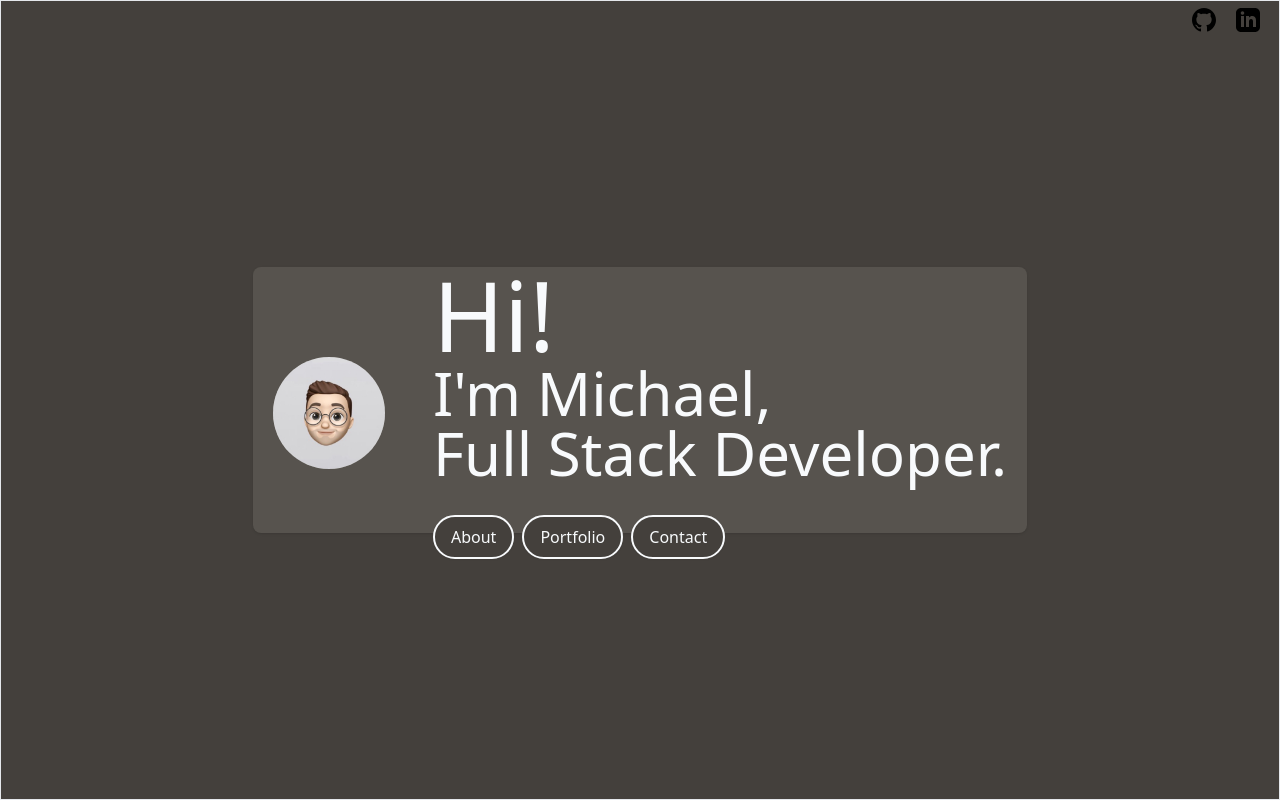
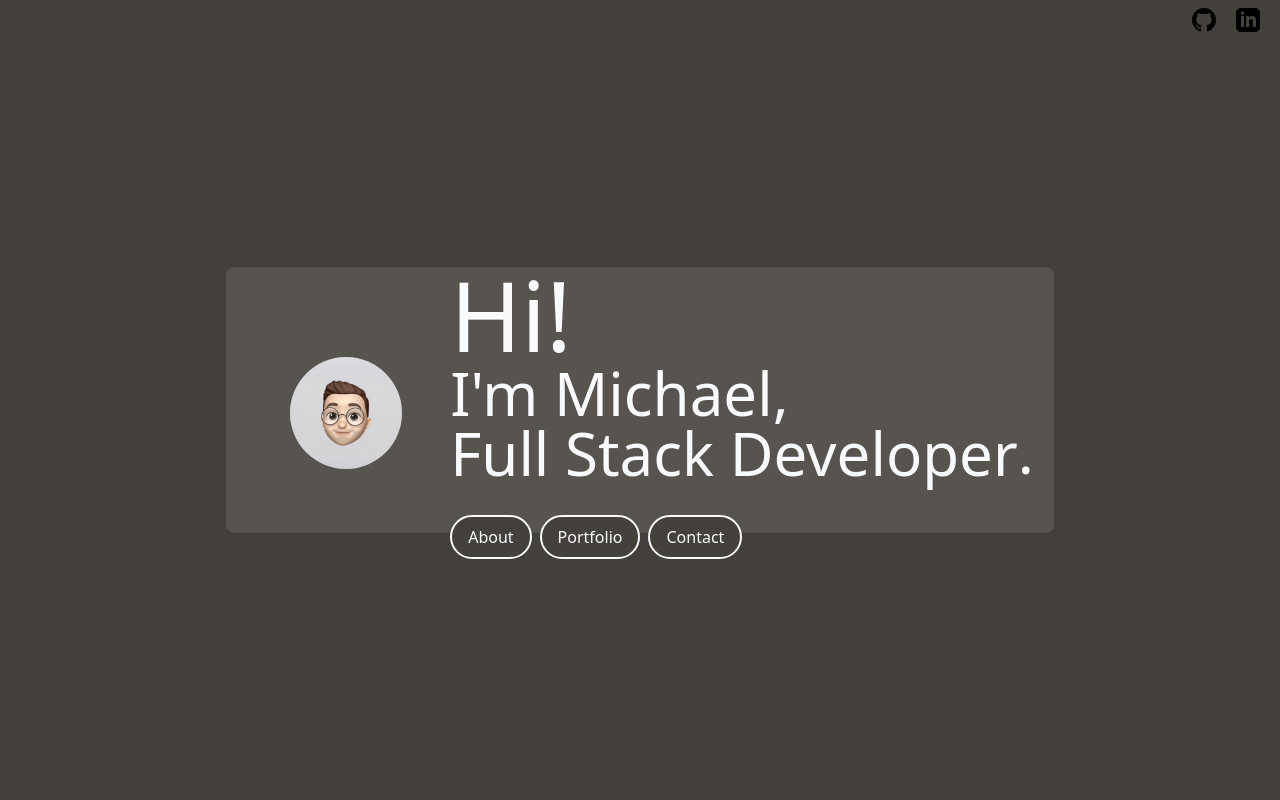
Before and after one commit to abbottmichael96/TS-React-Portfolio-Page, a React (Vite) app: page / in a window 1280 px wide. Built offline with nearby package versions, Linux system fonts and the light colour scheme.

Commit message:
adjusted content

```diff
--- a/index.html
+++ b/index.html
@@ -4,7 +4,8 @@
     <meta charset="UTF-8" />
     <link rel="icon" type="image/svg+xml" href="/vite.svg" />
     <meta name="viewport" content="width=device-width, initial-scale=1.0" />
-    <title>Vite + React + TS</title>
+    <link rel="icon" type="image/png" href="src/assets/favicon-32x32.png">
+    <title>Michael Abbott</title>
   </head>
   <body>
     <div id="root"></div>
--- a/src/Components/Hero.tsx
+++ b/src/Components/Hero.tsx
@@ -20,15 +20,15 @@ export function Hero() {
 
 
     return(
-        <div class="h-screen w-screen absolute  flex items-center justify-center border">
+        <div class="h-screen w-screen absolute  flex items-center justify-center ">
             <div class=" bg-stone-600 sm:rounded-lg shadow h-screen sm:h-1/3 whitespace-normal  sm:grid sm:self-center">
                     <div class="flex flex-row flex-wrap justify-items-center sm:space-x-12  pr-5 items-center">
-                        <img class="rounded-full h-28 my-10 ml-5" src='src/assets/mike.png' alt="Mike"></img>
+                        <img class="rounded-full h-28 my-10 ml-10 sm:ml-16" src='src/assets/mike.png' alt="Mike"></img>
                         <div class="sm:space-y-10 md:space-y-8 md:pt-10 sm:-mt-10 ml-5 space-y-10 ">
                             <div>
                                 <p id ='title' class=" text-6xl xl:text-8xl text-slate-50 ">Hi!</p>
                                 <p class="text-4xl xl:text-6xl text-slate-50">I'm Michael,</p>
-                                <p class="text-4xl xl:text-6xl text-slate-50">Full Stack Developer.</p>
+                                <p class="text-4xl xl:text-6xl text-slate-50">Full Stack Developer<span class="animate-bounce inline-block">.</span></p>
                             </div>
                             <div class="flex space-x-2">
                                 <button class="flex items-center justify-center px-4 py-2 text-base font-medium leading-6 text-slate-50 whitespace-no-wrap bg-stone-700 border-2 border-slate-50 rounded-full shadow-sm hover:bg-slate-50 hover:text-stone-700 hover:border-white">About</button>
```
Also changed, not shown: src/assets/favicon-32x32.png (added).
